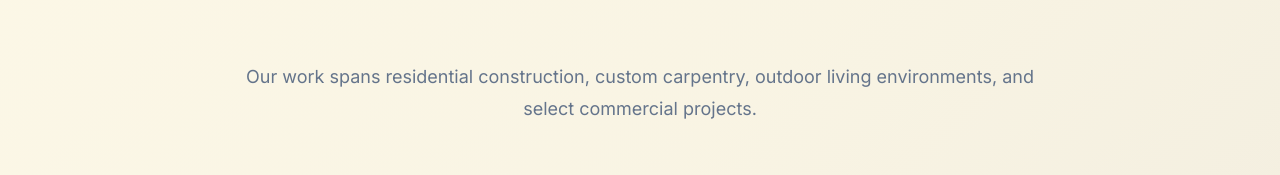
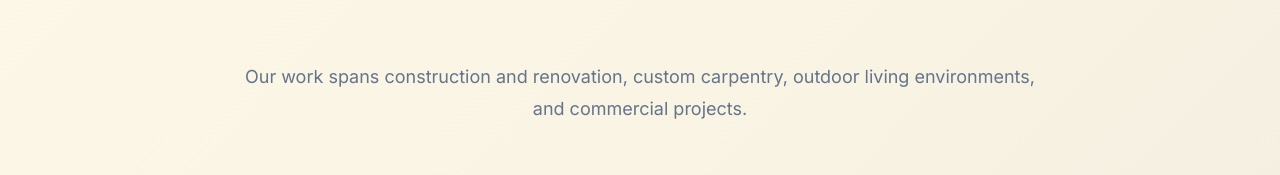
Before and after one commit to Lcedeno14/TrueLux, a website built with Vite: page index.html in a window 1280 px wide. Shown: the part 625-800 px from the top of the page. Built offline with nearby package versions, Linux system fonts and the light colour scheme.

Commit message:
Update scope text to reflect both residential and commercial work

```diff
--- a/index.html
+++ b/index.html
@@ -62,7 +62,7 @@
 
             <!-- Scope Overview -->
             <div class="home-scope">
-                <p class="scope-text">Our work spans residential construction, custom carpentry, outdoor living environments, and select commercial projects.</p>
+                <p class="scope-text">Our work spans construction and renovation, custom carpentry, outdoor living environments, and commercial projects.</p>
             </div>
 
             <!-- Visual Proof -->
```
